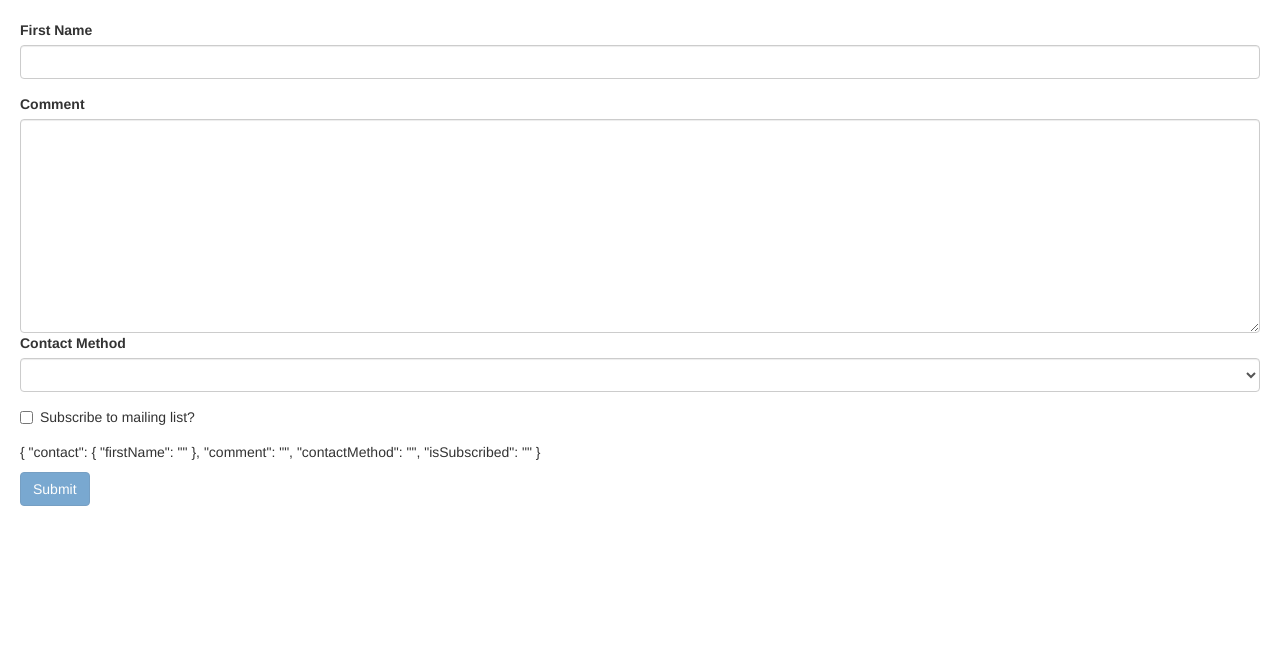
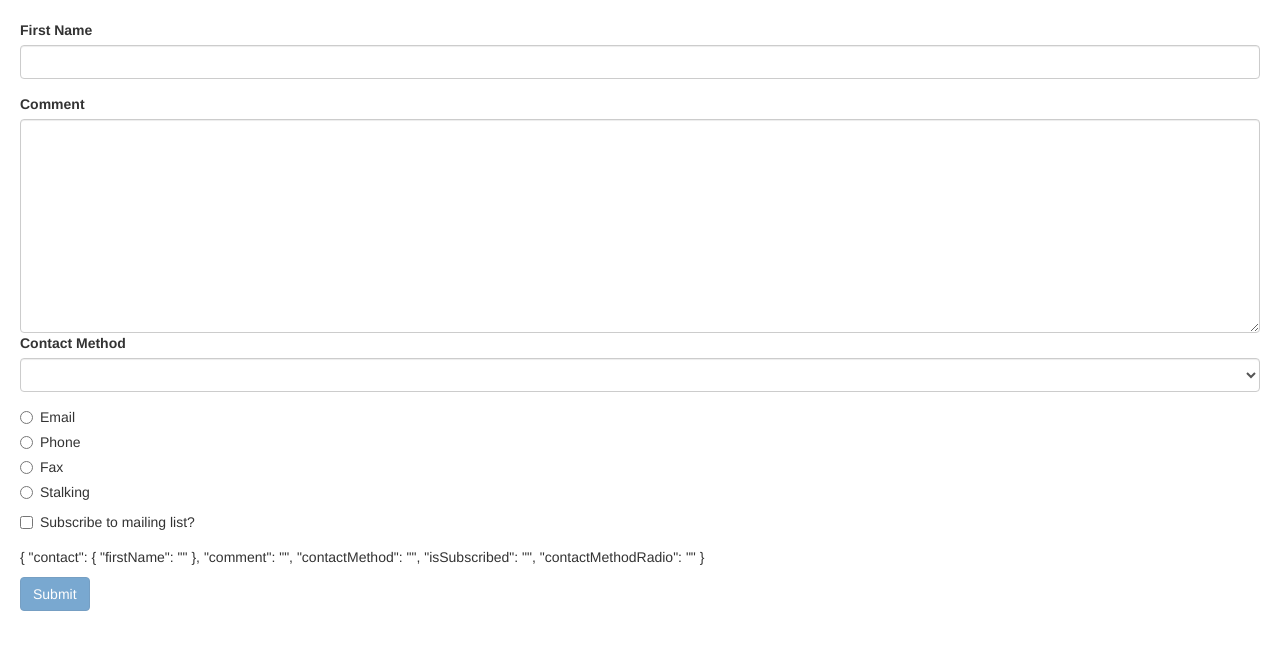
Before and after one commit to nadeemansaris524968/Hello-Angular, an Angular app: page / in a window 1280 px wide. Shown: the top 650 px of the page. Built offline with nearby package versions, Linux system fonts and the light colour scheme.

Commit message:
Using radio buttons.

```diff
--- a/src/app/contact-form/contact-form.component.html
+++ b/src/app/contact-form/contact-form.component.html
@@ -24,6 +24,11 @@
         <option *ngFor="let method of contactMethods" [value]="method.id">{{ method.name }}</option>
       </select>
     </div>
+    <div *ngFor="let method of contactMethods" class="radio">
+      <label for="contactMethodRadio">
+        <input type="radio" ngModel name="contactMethodRadio" [value]="method.id">{{method.name}}
+      </label>
+    </div>
     <div class="checkbox">
       <label for="isSubscribed">
         <input type="checkbox" id="isSubscribed" ngModel name="isSubscribed"> Subscribe to mailing list?
```
